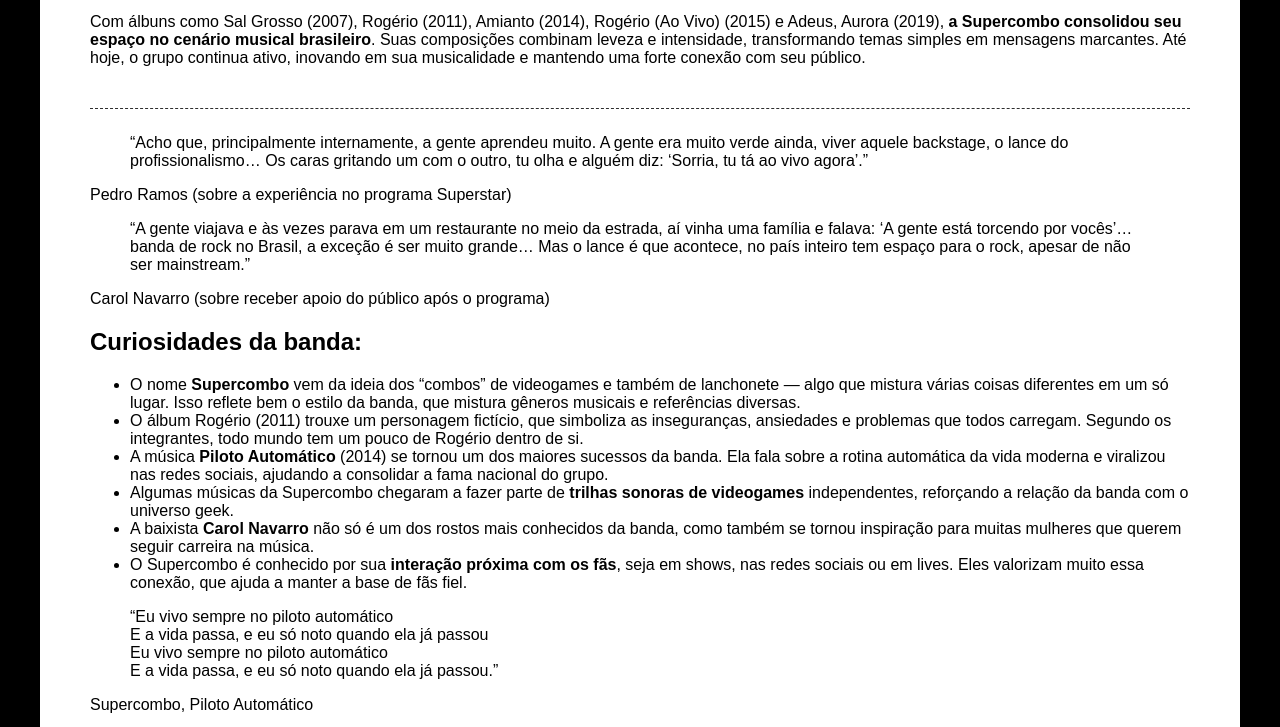
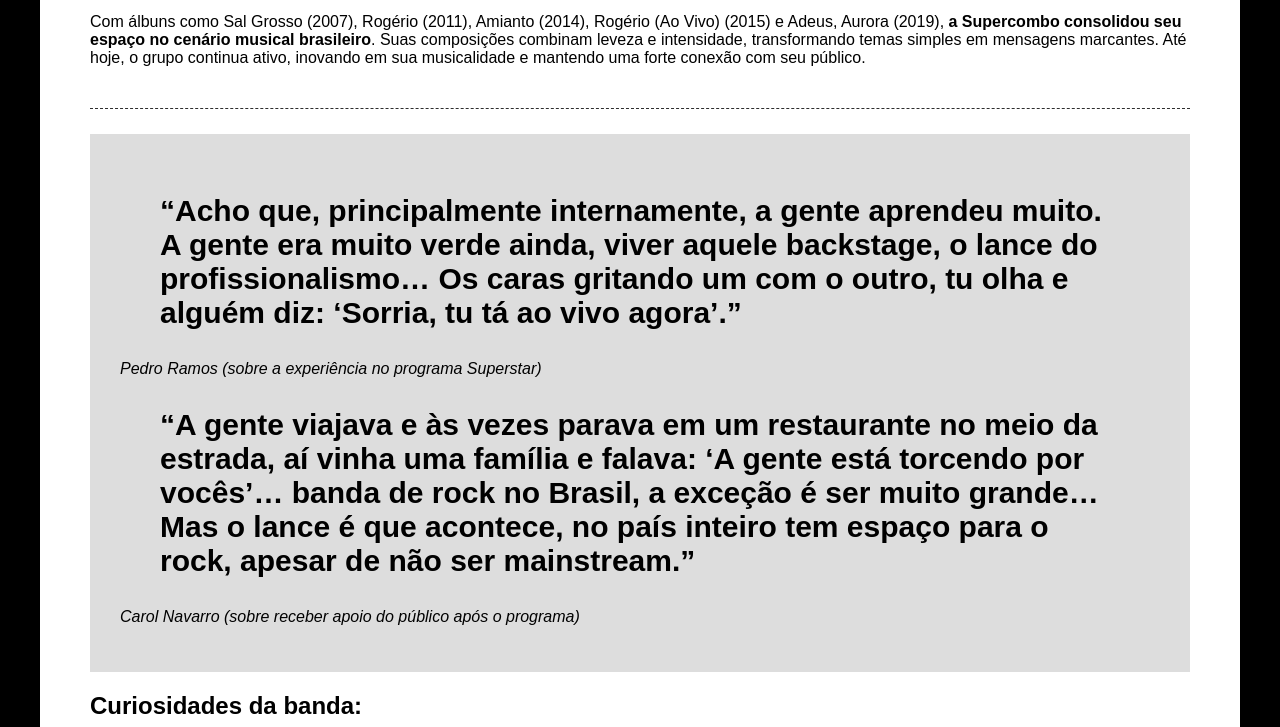
Before and after one commit to LucasDevRJ/supercombo, a plain HTML site: page index.html in a window 1280 px wide. Shown: the part 1181-1908 px from the top of the page. Drawn offline with Linux system fonts and the light colour scheme.

Commit message:
Estilização das citações.

```diff
--- a/css/styles.css
+++ b/css/styles.css
@@ -38,3 +38,17 @@ html {
     border-top: 1px dashed #2e2e2e;
     border-bottom: 1px dashed #2e2e2e;
 }
+
+.quotes-container {
+    background-color: #DDD;
+    padding: 30px;
+}
+
+.quotes-container blockquote {
+    font-weight: bold;
+    font-size: 30px;
+}
+
+.quotes-container p {
+    font-style: italic;
+}
```
